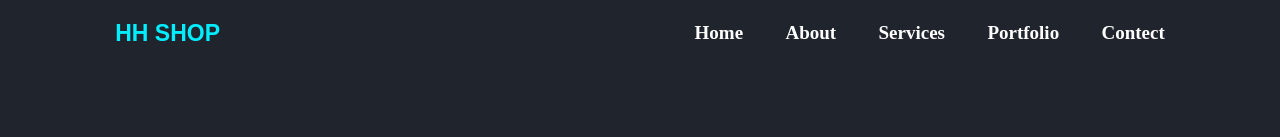
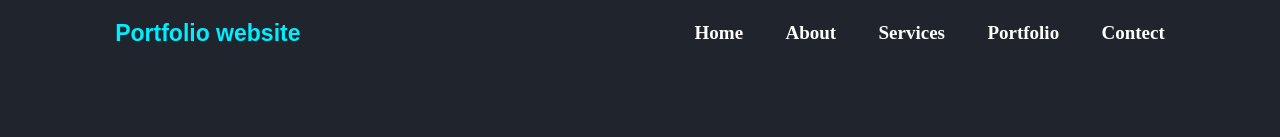
Before and after one commit to Hasan-Mahmood231/portfolio-website21, a plain HTML site: page index.html in a window 1280 px wide. Shown: the top 137 px of the page. Drawn offline with Linux system fonts and the light colour scheme.

Commit message:
Update index.html website name

```diff
--- a/index.html
+++ b/index.html
@@ -16,7 +16,7 @@
 <body>
     <!--header designe-->
         <header class="header">
-            <div class="logo">HH SHOP</div>
+            <div class="logo">Portfolio website</div>
             <i class="fa-solid fa-bars" id ="menu-icon"></i>
                 <nav class="navbar">
                 <a href="#home">Home</a>
```
